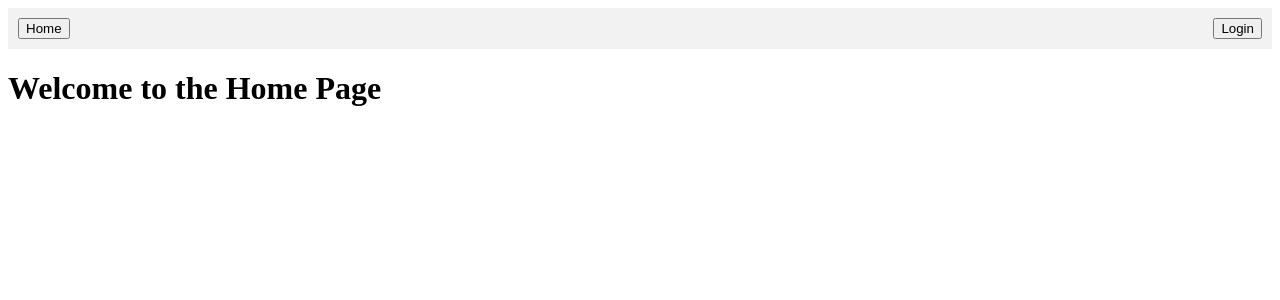
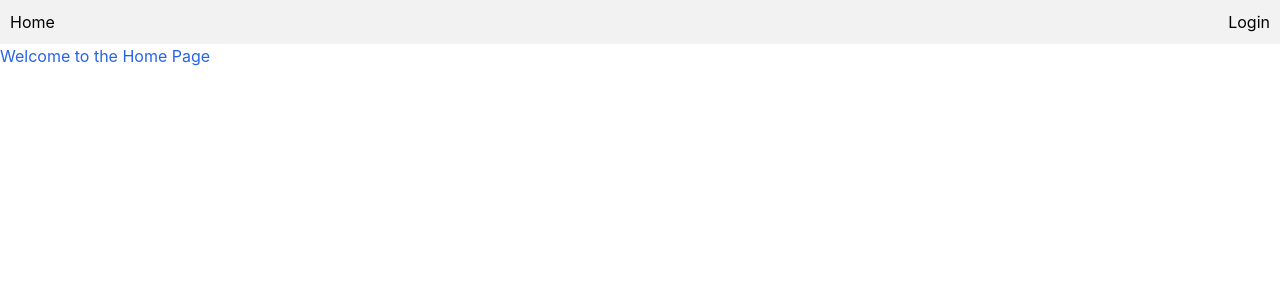
Before and after one commit to rajpatel2619/frontend_peerprogrammers, a React (Create React App) app: page / in a window 1280 px wide. Shown: the top 300 px of the page. Built offline with nearby package versions, Linux system fonts and the light colour scheme.

Commit message:
tailwind install

```diff
--- a/package.json
+++ b/package.json
@@ -36,5 +36,10 @@
       "last 1 firefox version",
       "last 1 safari version"
     ]
+  },
+  "devDependencies": {
+    "autoprefixer": "^10.4.21",
+    "postcss": "^8.5.3",
+    "tailwindcss": "^3.4.17"
   }
 }
--- /dev/null
+++ b/postcss.config.js
@@ -0,0 +1,6 @@
+module.exports = {
+    plugins: {
+      tailwindcss: {},
+      autoprefixer: {},
+    },
+  };
--- a/src/index.css
+++ b/src/index.css
@@ -1,3 +1,8 @@
+@tailwind base;
+@tailwind components;
+@tailwind utilities;
+
+
 body {
   margin: 0;
   font-family: -apple-system, BlinkMacSystemFont, 'Segoe UI', 'Roboto', 'Oxygen',
--- a/src/index.js
+++ b/src/index.js
@@ -2,6 +2,7 @@
 import React from 'react';
 import ReactDOM from 'react-dom/client';
 import App from './App'; // ✅ Ensure this path is correct
+import './index.css';
 
 const root = ReactDOM.createRoot(document.getElementById('root'));
 root.render(
--- a/src/pages/Home.js
+++ b/src/pages/Home.js
@@ -1,4 +1,4 @@
 // src/pages/Home.js
 export default function Home() {
-    return <h1>Welcome to the Home Page</h1>;
+    return <h1 className="text-blue-600">Welcome to the Home Page</h1>;
   }
--- /dev/null
+++ b/tailwind.config.js
@@ -0,0 +1,10 @@
+/** @type {import('tailwindcss').Config} */
+module.exports = {
+    content: [
+      "./src/**/*.{js,jsx,ts,tsx}",  // Scan these files for Tailwind classes
+    ],
+    theme: {
+      extend: {},
+    },
+    plugins: [],
+  };
```
Also changed, not shown: 1 other file (tests, documents, lock files or other folders).
